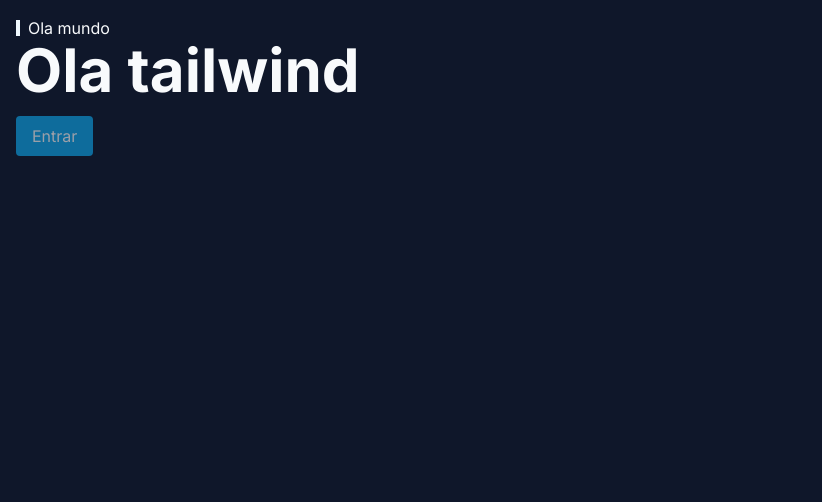
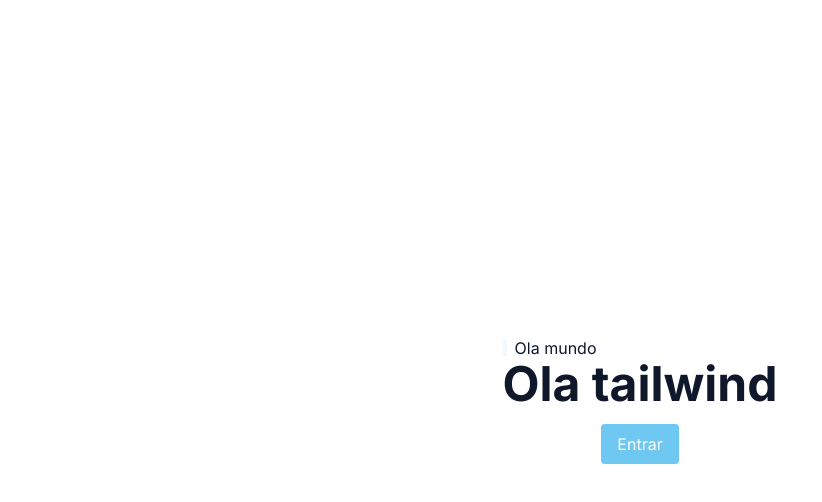
Before and after one commit to marlondenisck/masterizando-tailwind-nextjs, a Next.js app: page / in a window 1280 px wide. Shown: the top 502 px of the page, without its empty margins (0-822 px from the left). Built offline with nearby package versions, Linux system fonts and the light colour scheme.

Commit message:
Dark Mode no Tailwind

```diff
--- a/src/app/page.tsx
+++ b/src/app/page.tsx
@@ -1,9 +1,11 @@
 export default function Home() {
   return (
-    <div className="p-4 bg-slate-900 text-slate-50 h-screen">
-      <h1 className="flex items-center gap-2 before:w-1 before:h-4 before:bg-sky-50">Ola mundo</h1>
-      <h2 className="font-bold text-3xl sm:text-5xl lg:text-6xl">Ola tailwind</h2>
-      <button disabled className="bg-sky-500 px-4 py-2 rounded mt-4 cursor-pointer enabled:hover:bg-sky-600 disabled:opacity-60  disabled:cursor-not-allowed">Entrar</button>
+    <div className="dark:bg-slate-900 dark:text-slate-50 p-4 bg-slate-0 text-slate-900 h-screen flex flex-col items-center justify-center text-center">
+      <div className="max-w-2xl mx-auto">
+        <h1 className="flex items-center gap-2 before:w-1 before:h-4 before:bg-sky-50">Ola mundo</h1>
+        <h2 className="font-bold text-3xl md:text-5xl">Ola tailwind</h2>
+        <button disabled className="bg-sky-500 text-white px-4 py-2 rounded mt-4 cursor-pointer enabled:hover:bg-sky-600 disabled:opacity-60  disabled:cursor-not-allowed">Entrar</button>
+      </div>
     </div>
   );
 }
```
